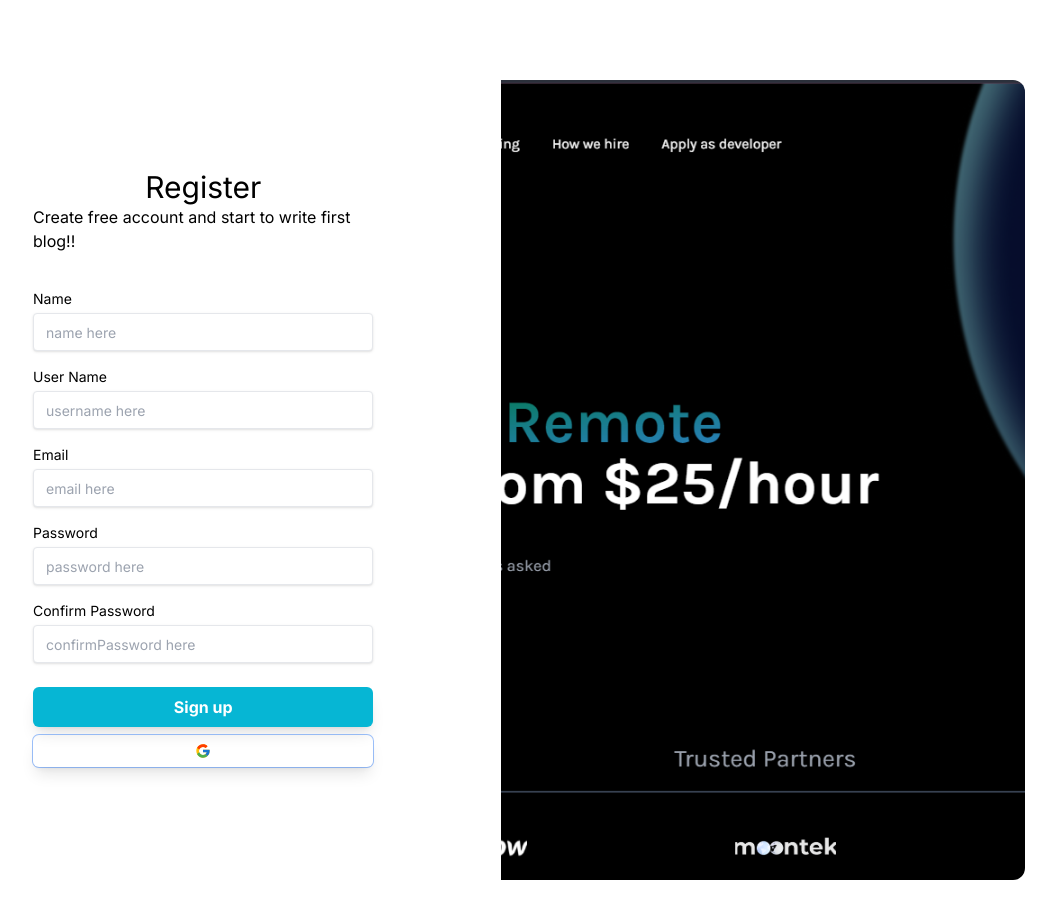
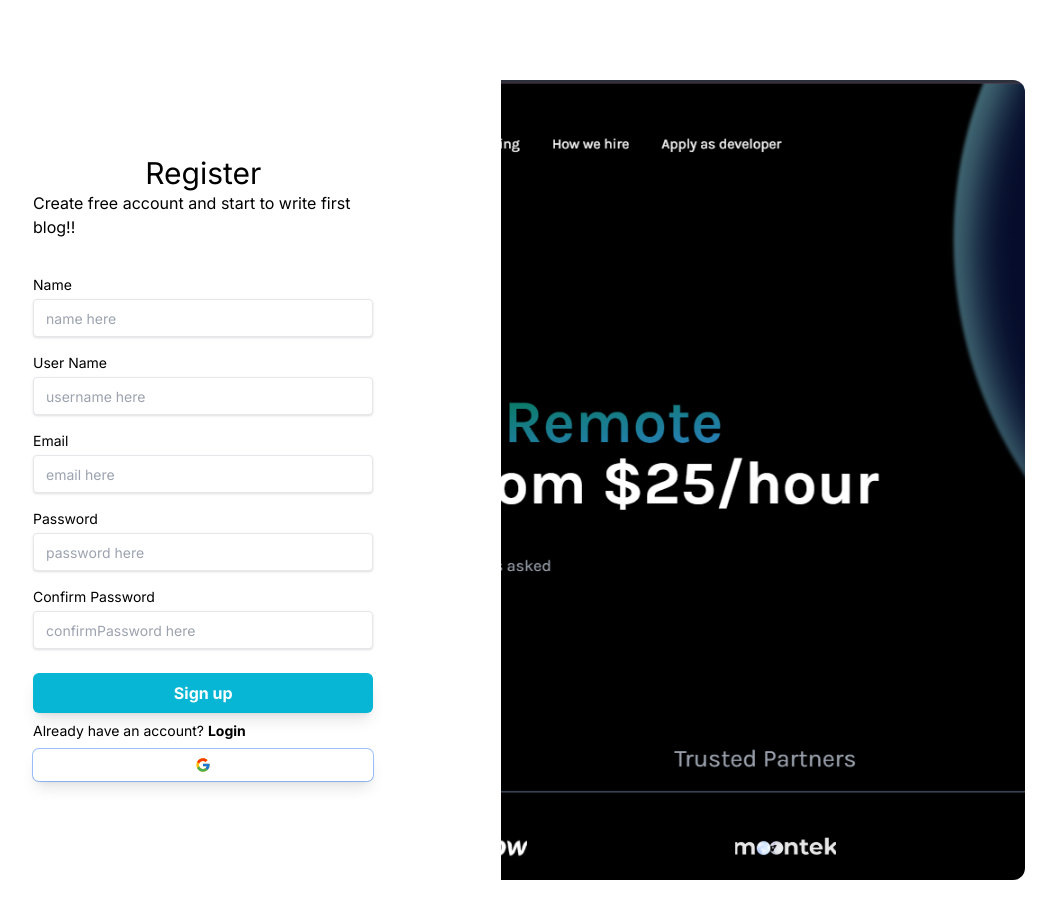
Before and after one commit to Abdulahadahmadi/codewithahad, a Next.js app: page /auth/signup in a window 1280 px wide. Shown: the top 918 px of the page, without its empty margins (175-1231 px from the left). Built offline with nearby package versions, Linux system fonts and the light colour scheme.

Commit message:
add text

```diff
--- a/app/components/blog/SignUpForm.tsx
+++ b/app/components/blog/SignUpForm.tsx
@@ -6,6 +6,7 @@ import Button from '../Button';
 import { FcGoogle } from 'react-icons/fc';
 import Bg from '@/public/project4.png'
 import supabase from '@/lib/supabaseClient'
+import Link from 'next/link';
 
 interface Props {
     name: string;
@@ -14,7 +15,6 @@ interface Props {
     password: string;
     confirmPassword: string;
 }
-
 
 export default function SignUpForm({ }: Props) {
   const [formData, setFormData] = useState<Props>({
@@ -155,6 +155,7 @@ export default function SignUpForm({ }: Props) {
             {/* Add similar input fields for email, password, and position */}
             <div className='flex flex-col gap-2 my-6'>
               <Button text='Sign up' />
+              <span className='text-xs md:text-sm'>Already have an account? <strong><Link href='/auth/login'>Login</Link></strong></span>
               <button onClick={singUpWithGoogle} className='flex justify-center items-center ring-1 hover:bg-cyan-700 text-white shadow-lg font-bold py-2 px-4 rounded-md w-full'>
                 <FcGoogle />
               </button>
```
